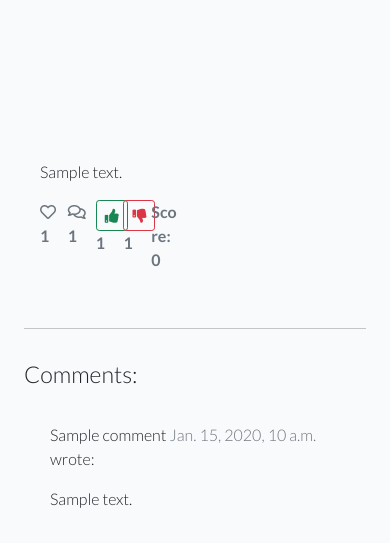
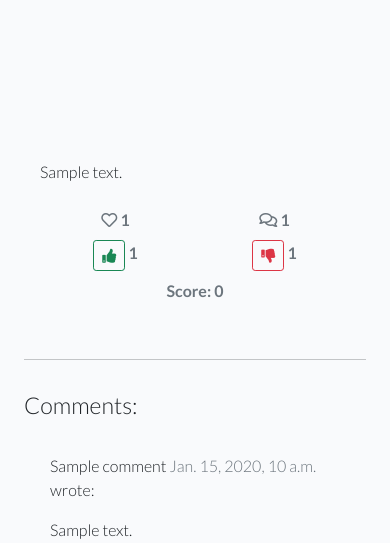
Before and after one commit to Friday79/my_site, a Django app: a page that uses templates/post_detail.html in a window 390 px wide. Shown: the part 276-819 px from the top of the page. Run offline with Django 3.2, Linux system fonts and the light colour scheme; tables that the repository leaves empty hold one stand-in row (values such as "Sample post"); some libraries are stand-ins or nearby versions.

```diff
--- a/templates/post_detail.html
+++ b/templates/post_detail.html
@@ -35,9 +35,9 @@
           </a>
         {% endif %}
 
-        <div class="row mt-3">
+        <div class="row mt-3 text-center text-md-start g-2">
           <!-- Like -->
-          <div class="col-1">
+          <div class="col-6 col-md-auto">
             <strong>
               {% if user.is_authenticated %}
               <form class="d-inline" action="{% url 'post_like' post.slug %}" method="POST">
@@ -56,7 +56,7 @@
           </div>
 
           <!-- Comments count -->
-          <div class="col-1">
+          <div class="col-6 col-md-auto">
             {% with comments.count as total_comments %}
               <strong class="text-secondary">
                 <i class="far fa-comments"></i> {{ total_comments }}
@@ -65,7 +65,7 @@
           </div>
 
           <!-- Upvote -->
-          <div class="col-1">
+          <div class="col-6 col-md-auto">
             <strong class="text-secondary">
               <button id="upvote-btn" class="btn btn-sm btn-outline-success" title="Upvote">
                 <i class="fas fa-thumbs-up"></i>
@@ -75,7 +75,7 @@
           </div>
 
           <!-- Downvote -->
-          <div class="col-1">
+          <div class="col-6 col-md-auto">
             <strong class="text-secondary">
               <button id="downvote-btn" class="btn btn-sm btn-outline-danger" title="Downvote">
                 <i class="fas fa-thumbs-down"></i>
@@ -85,7 +85,7 @@
           </div>
 
           <!-- Score -->
-          <div class="col-2">
+          <div class="col-12 col-md-auto">
             <strong class="text-secondary">
               Score: <span id="total-votes">{{ post.total_votes }}</span>
             </strong>
--- a/templates/subscribe.html
+++ b/templates/subscribe.html
@@ -2,8 +2,8 @@
 
 {% block content %}
 <div class="container mt-5">
-  <div class="row justify-content-center">
-    <h2 class="text-center mb-5">Subscribe to our Newsletter</h2>
+  <div class="row justify-content-center me-0">
+    <h2 class="text-center">Subscribe to our Newsletter</h2>
     <div class="col-md-6">
       <div class="card shadow-lg border-0 rounded-3">
         <div class="card-body p-4">
```
Also changed, not shown: templates/post_form.html (+21 -6 lines), README.md.
